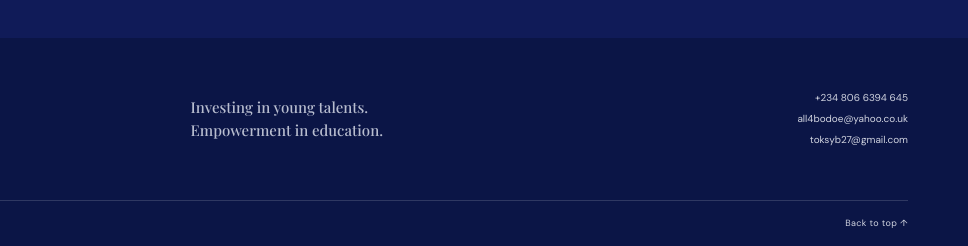
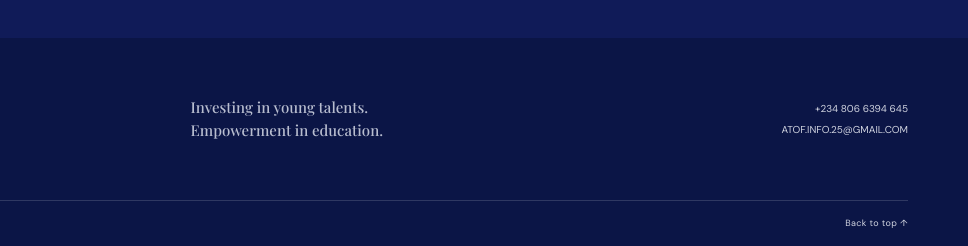
Before and after one commit to AyoDouble/atof, a plain HTML site: page index.html in a window 1280 px wide. Shown: the part 9460-9706 px from the top of the page, 312-1280 px from the left. Drawn offline with nearby package versions, Linux system fonts and the light colour scheme; a web font is replaced by a local one.

Commit message:
Use official ATOF contact email
Co-authored-by: Copilot App <223556219+Copilot@users.noreply.github.com>

```diff
--- a/index.html
+++ b/index.html
@@ -353,7 +353,7 @@
             <p class="eyebrow eyebrow-light"><span class="eyebrow-line"></span> Join us</p>
             <h2>Help turn potential<br>into <em>possibility.</em></h2>
             <p>Be part of a student's journey toward fulfilling their educational ambitions. Your support helps transform lives and empower young people for the future.</p>
-            <a class="button button-light" href="mailto:all4bodoe@yahoo.co.uk?subject=Supporting%20ATOF">Get in touch <span aria-hidden="true">↗</span></a>
+            <a class="button button-light" href="mailto:ATOF.INFO.25@GMAIL.COM?subject=Supporting%20ATOF">Get in touch <span aria-hidden="true">↗</span></a>
           </div>
           <div class="donation-panel">
             <div class="donation-heading">
@@ -388,8 +388,7 @@
         <p>Investing in young talents.<br>Empowerment in education.</p>
         <div class="footer-contact">
           <a href="tel:+2348066394645">+234 806 6394 645</a>
-          <a href="mailto:all4bodoe@yahoo.co.uk">all4bodoe@yahoo.co.uk</a>
-          <a href="mailto:toksyb27@gmail.com">toksyb27@gmail.com</a>
+          <a href="mailto:ATOF.INFO.25@GMAIL.COM">ATOF.INFO.25@GMAIL.COM</a>
         </div>
       </div>
       <div class="container footer-bottom"><span>Amb. Tokunbo Oderinde Foundation (ATOF)</span><a href="#top">Back to top ↑</a></div>
```
